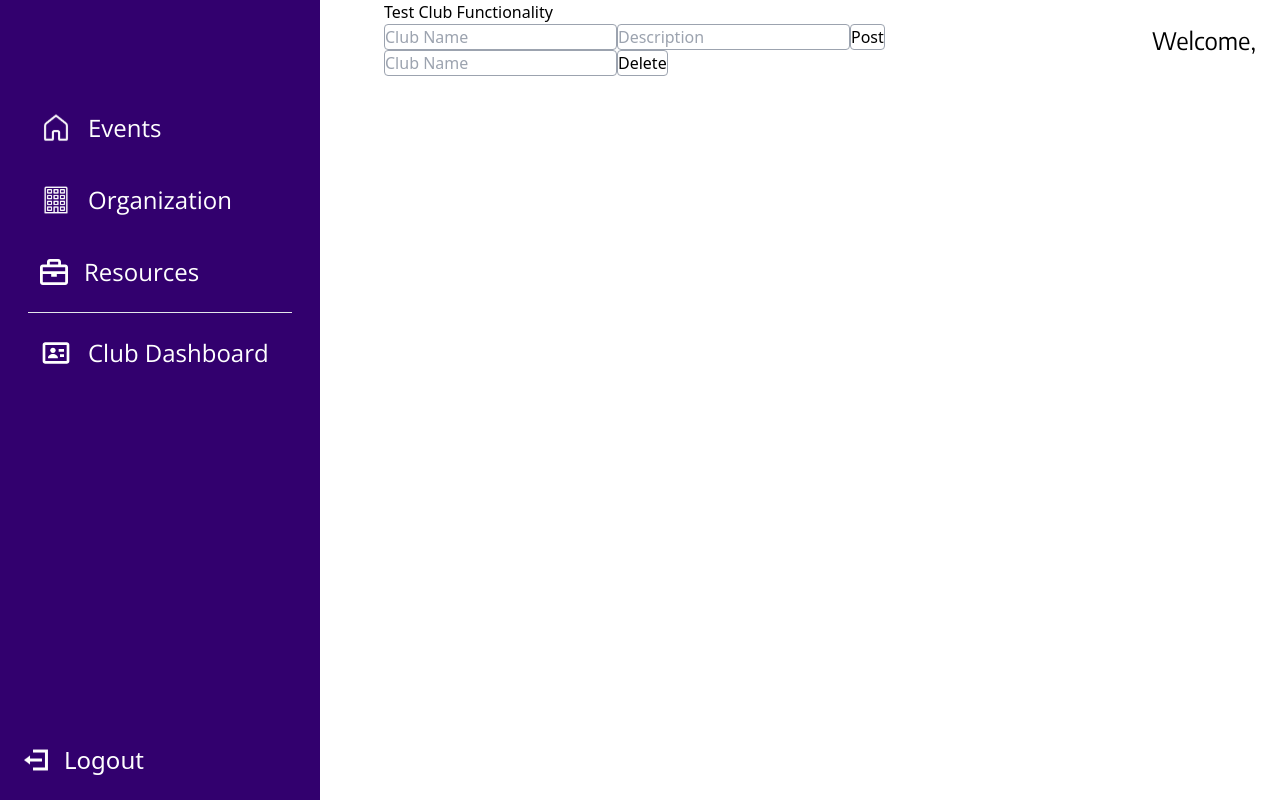
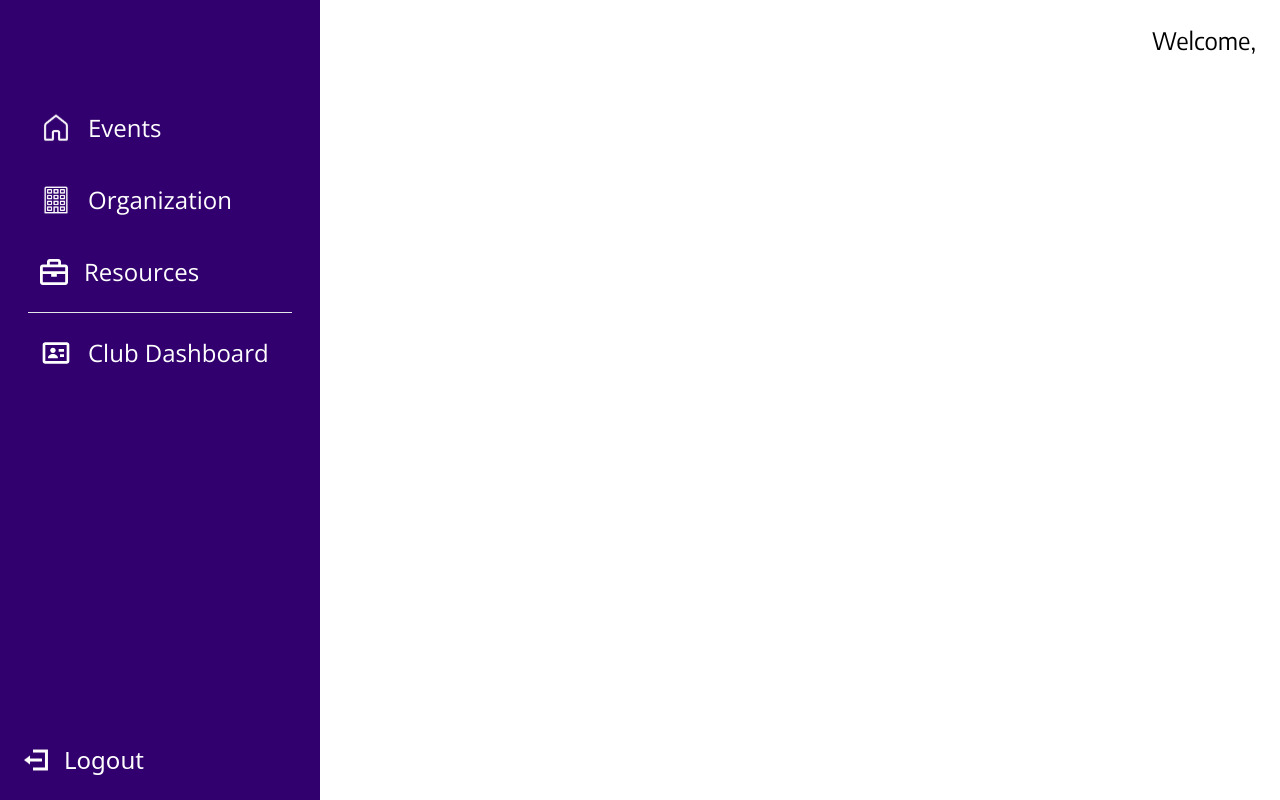
Before and after one commit to krsina/capstone, a React (Create React App) app in the folder client/: page /testclub in a window 1280 px wide. Built offline with nearby package versions, Linux system fonts and the light colour scheme; sample sign-in values are in the browser's storage.

Commit message:
remove test

```diff
--- a/client/src/App.js
+++ b/client/src/App.js
@@ -14,7 +14,6 @@ import ClubRenewal from './components/Resources/Forms/ClubRenewal';
 import { AuthProvider, useAuth } from './services/authContext';
 import Allocation from './components/ClubDashboard/Finance/AllocationForm';
 import Expenditure from './components/ClubDashboard/Finance/ExpenditureForm';
-import TestClubFunctionality from './pages/TestClubFunctionality';
 import FinancePage from './pages/FinancePage';
 import AllocationForm from './components/ClubDashboard/Finance/AllocationForm';
 import ExpenditureForm from './components/ClubDashboard/Finance/ExpenditureForm';
@@ -39,7 +38,6 @@ function App() {
         <Route path="/finance/AllocationForm" element={<PrivateRoute element={Allocation} />} />
         <Route path="/finance/ExpenditureForm" element={<PrivateRoute element={Expenditure} />} />
         <Route path="/organization" element={<PrivateRoute element={OrganizationPage} />} />
-        <Route path="/testclub" element={<TestClubFunctionality />} />
         <Route path="/clubdashboard/finance" element={<PrivateRoute element={FinancePage} />} />
         <Route path="/clubdashboard/finance/allocation" element={<PrivateRoute element={AllocationForm} />} />
         <Route path="/clubdashboard/finance/expenditure" element={<PrivateRoute element={ExpenditureForm} />} />
```
